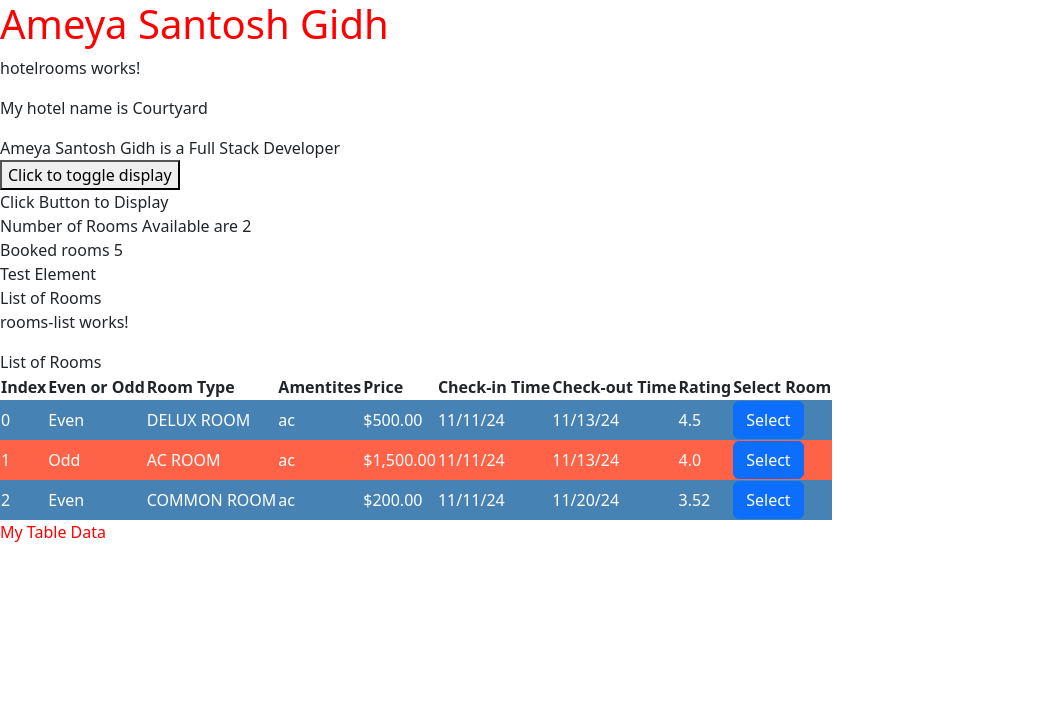
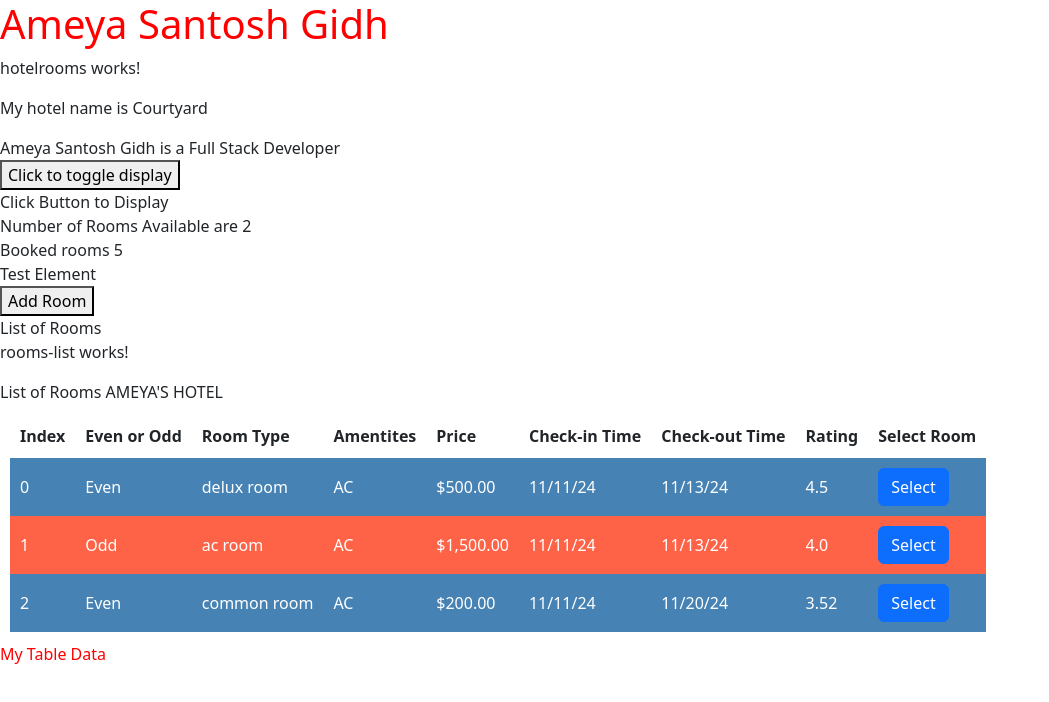
Before and after one commit to ameyagidh/AngularHotelInventoryApp, an Angular app: page / in a window 1280 px wide. Shown: the top 702 px of the page, without its empty margins (0-1049 px from the left). Built offline with nearby package versions, Linux system fonts and the light colour scheme.

Commit message:
comments added

```diff
--- a/src/app/app.component.ts
+++ b/src/app/app.component.ts
@@ -1,9 +1,10 @@
-import { Component } from '@angular/core';
+import { ChangeDetectionStrategy, Component } from '@angular/core';
 
 @Component({
   selector: 'hiv',
   templateUrl: './app.component.html',
-  styleUrl: './app.component.scss'
+  styleUrl: './app.component.scss',
+  changeDetection: ChangeDetectionStrategy.OnPush,
 })
 export class AppComponent {
   title = 'hotelInventoryApp';
--- a/src/app/hotelrooms/hotelrooms.component.html
+++ b/src/app/hotelrooms/hotelrooms.component.html
@@ -14,6 +14,10 @@
     Test Element
 </div>
 
+<div>
+    <button (click) = "AddRoom()"> Add Room</button>
+</div>
+
 <!-- From child Component -->
 <div *ngIf="selectedRoom_">
     Selected Room is {{selectedRoom_ |json}}
@@ -24,12 +28,13 @@
 </div>
 
  <!-- From Parent Component  -->
-<hiv-rooms-list [roomsList]="roomsList"
+<hiv-rooms-list [roomsList]="roomsList" [title_]=title_
     (selectedRoom)="selectRoom($event)">
 
 <div *ngIf="selectedRoom_">
     Selected Room is {{selectedRoom_ | json}}
 </div>
+
 
 </hiv-rooms-list>
    <div  [ngStyle]="{'color': rooms.availableRooms > 5 ? 'green' : 'red'}">
--- a/src/app/hotelrooms/hotelrooms.component.ts
+++ b/src/app/hotelrooms/hotelrooms.component.ts
@@ -12,7 +12,7 @@ export class HotelroomsComponent {
   displayButton = false;
   mytxt = "Ameya Santosh Gidh is a Full Stack Developer";
   selectedRoom_ !: roomlist;
-
+  title_ = "Ameya's Hotel"
   rooms: hotelroomsInterface = {
     totalRooms: 7,
     availableRooms: 2,
@@ -51,6 +51,8 @@ export class HotelroomsComponent {
 
   toggle() {
     this.displayButton = !this.displayButton;
+    if(this.title_ == "Rooms List"){this.title_ = "Ameya's Hotel"}
+    else{this.title_ = "Rooms List"}
   }
 
   selectRoom(room: roomlist) {
@@ -58,5 +60,19 @@ export class HotelroomsComponent {
     this.selectedRoom_ = room;
   }
 
+  AddRoom(){
+    const room : roomlist = {
+      roomType: "Newly Furnished Room",
+      amentites: "AC2",
+      price: 2000,
+      photo: "https://instructor-academy.onlinecoursehost.com/content/images/2023/05/How-to-Create-an-Online-Course-For-Free--Complete-Guide--6.jpg",
+      checkinTime: new Date("01-Nov-2024"),
+      checkoutTime: new Date("22-Nov-2024"),
+      rating: 4.52,
+
+    }
+    // this.roomsList.push(room);
+    this.roomsList = [...this.roomsList, room];
+  }
 
 }
--- a/src/app/rooms-list/rooms-list.component.html
+++ b/src/app/rooms-list/rooms-list.component.html
@@ -1,6 +1,6 @@
 <p>rooms-list works!</p>
 
-<div> List of Rooms</div>
+<div> List of Rooms {{title_}}</div>
 
 <table>
   <thead>
@@ -20,8 +20,8 @@
     <tr *ngFor="let room of roomsList | slice: 0: 10; let e = even; let o = odd; let i = index" [ngClass]="{'even': e, 'odd': o}">
       <td>{{i}}</td>
       <td>{{e ? 'Even' : 'Odd'}}</td>
-      <td>{{room.roomType | uppercase}}</td>
-      <td>{{room.amentites | lowercase}}</td>
+      <td>{{room.roomType | lowercase}}</td>
+      <td>{{room.amentites | uppercase}}</td>
       <td>{{room.price | currency: 'USD'}}</td>
       <td>{{room.checkinTime | date: 'shortDate'}}</td>
       <td>{{room.checkoutTime | date: 'shortDate'}}</td>
--- a/src/app/rooms-list/rooms-list.component.scss
+++ b/src/app/rooms-list/rooms-list.component.scss
@@ -6,3 +6,14 @@
     background-color: tomato;
     color: white;
 }
+
+table {
+    margin: 10px;
+    padding: 10px;
+    align-items: center;
+    border-spacing: 15px; /* Adds spacing between columns */
+}
+
+th, td {
+    padding: 10px ; /* Adds padding inside the cells */
+}
--- a/src/app/rooms-list/rooms-list.component.ts
+++ b/src/app/rooms-list/rooms-list.component.ts
@@ -1,4 +1,4 @@
-import { Component, EventEmitter, Input, Output } from '@angular/core';
+import { Component, EventEmitter, Input, OnChanges, Output, SimpleChanges } from '@angular/core';
 import { HotelroomsComponent } from '../hotelrooms/hotelrooms.component';
 import { roomlist } from '../hotelrooms/hotelroomsInterface';
 
@@ -7,9 +7,16 @@ import { roomlist } from '../hotelrooms/hotelroomsInterface';
   templateUrl: './rooms-list.component.html',
   styleUrls: ['./rooms-list.component.scss']  // Corrected here
 })
-export class RoomsListComponent {
+export class RoomsListComponent implements OnChanges {
+  ngOnChanges(changes: SimpleChanges): void {
+   console.log(changes);
+   if(changes["title_"]){
+      this.title_ = changes["title_"].currentValue.toUpperCase();
+   }
+  }
 
   @Input() roomsList: roomlist[] = [];
+  @Input() title_: string = "";
   @Output() selectedRoom = new EventEmitter<roomlist>();
 
   selectRoom(room: roomlist) {
```
